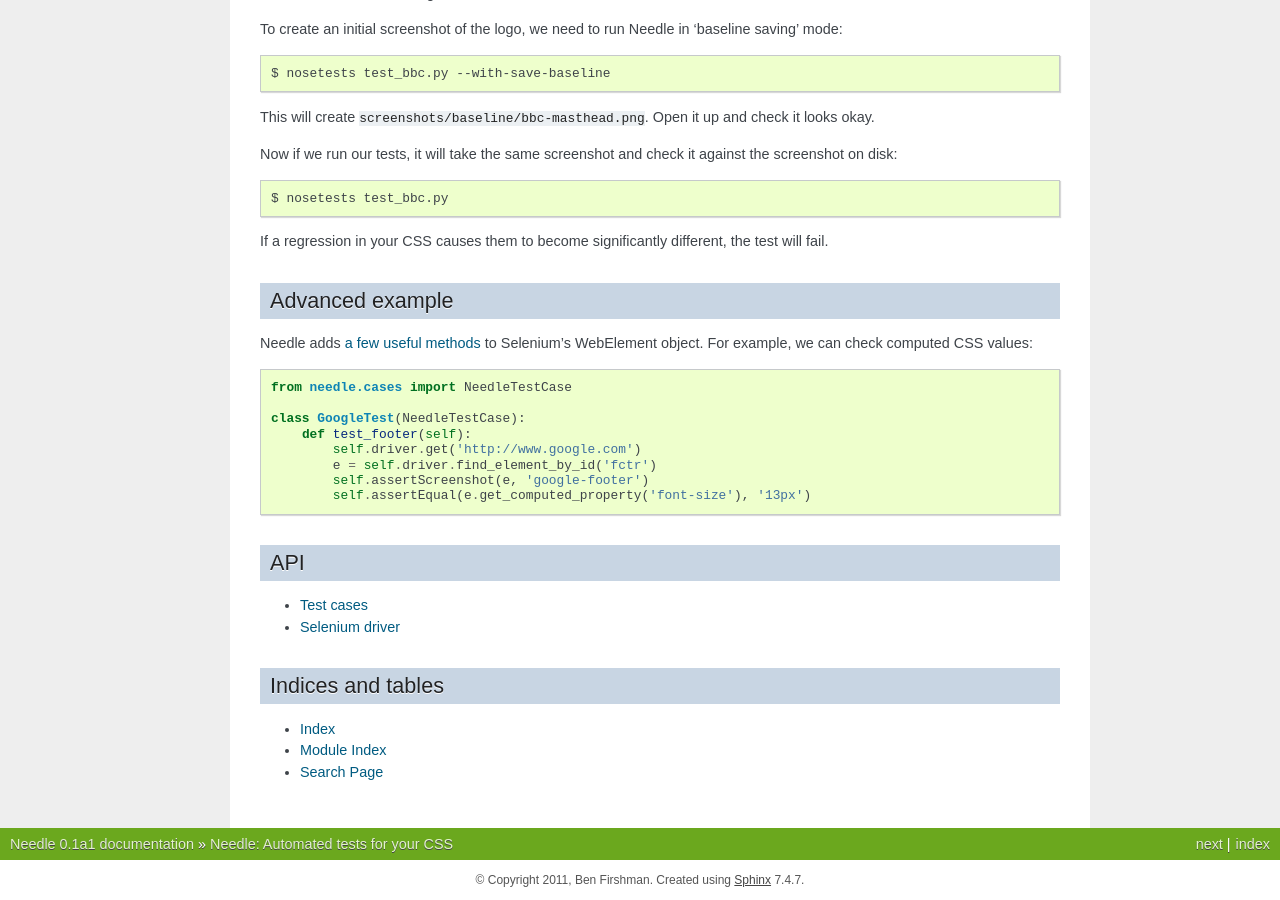
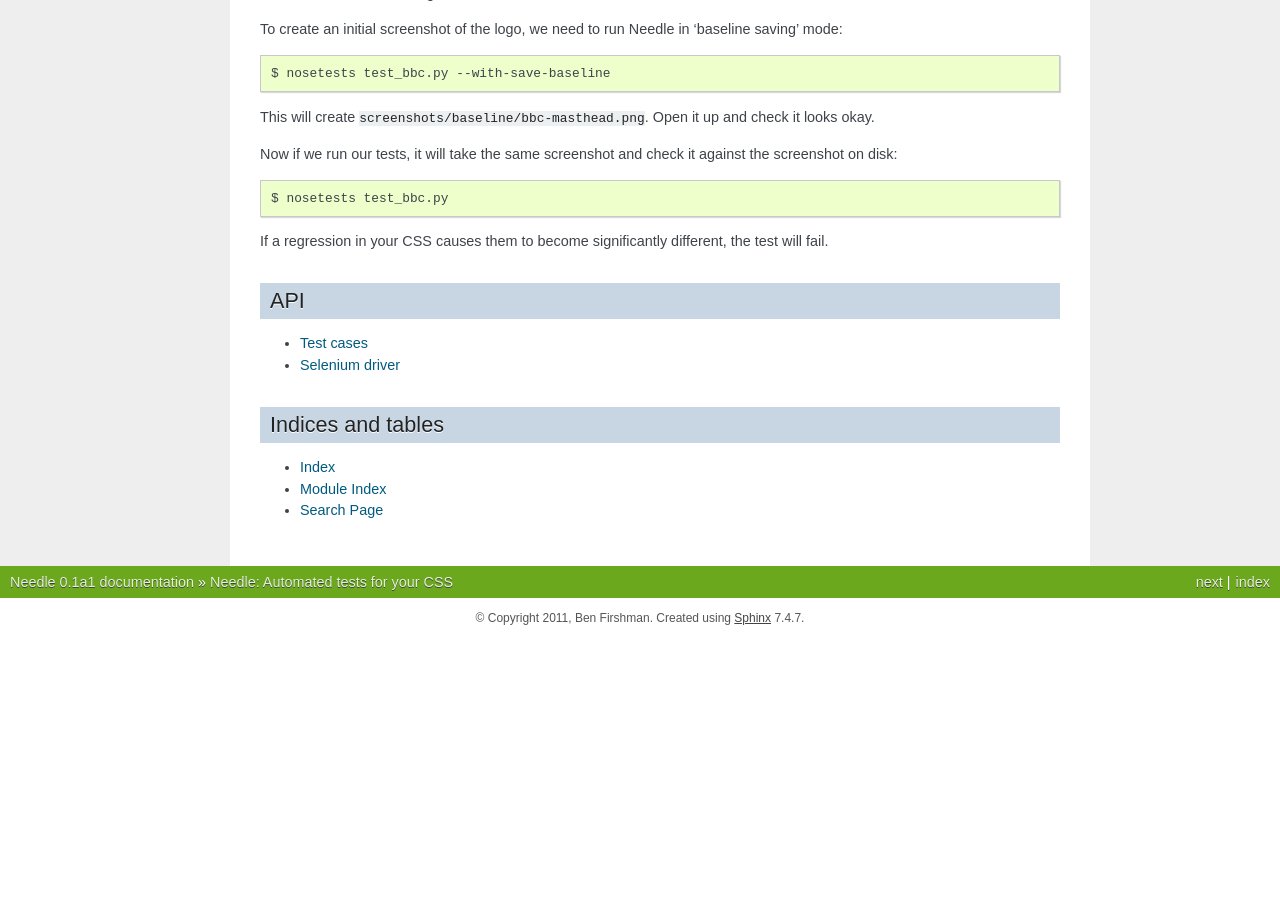
Before and after one commit to python-needle/needle, a Sphinx documentation site: the page built from docs/index.txt, in a window 1280 px wide and 900 px high, scrolled down 738 px. Built offline with Sphinx 7.4.7, drawn with Linux system fonts in a browser that asks for light colours; after the commit the page ends 1376 px from its top, so only the background shows below that.

Commit message:
Removed the `get_computed_property()` method. Instead one may use Selenium's built-in `value_of_css_property()` method.

```diff
--- a/docs/index.txt
+++ b/docs/index.txt
@@ -54,22 +54,6 @@ If a regression in your CSS causes them to become significantly different, the
 test will fail.
 
 
-Advanced example
-----------------
-
-Needle adds :doc:`a few useful methods <api/driver>` to
-Selenium's WebElement object. For example, we can check computed CSS values::
-
-    from needle.cases import NeedleTestCase
-
-    class GoogleTest(NeedleTestCase):
-        def test_footer(self):
-            self.driver.get('http://www.google.com')
-            e = self.driver.find_element_by_id('fctr')
-            self.assertScreenshot(e, 'google-footer')
-            self.assertEqual(e.get_computed_property('font-size'), '13px')
-
-
 API
 ---
 
```
Also changed, not shown: CHANGES.md (+2 -0 lines), 2 other files.
